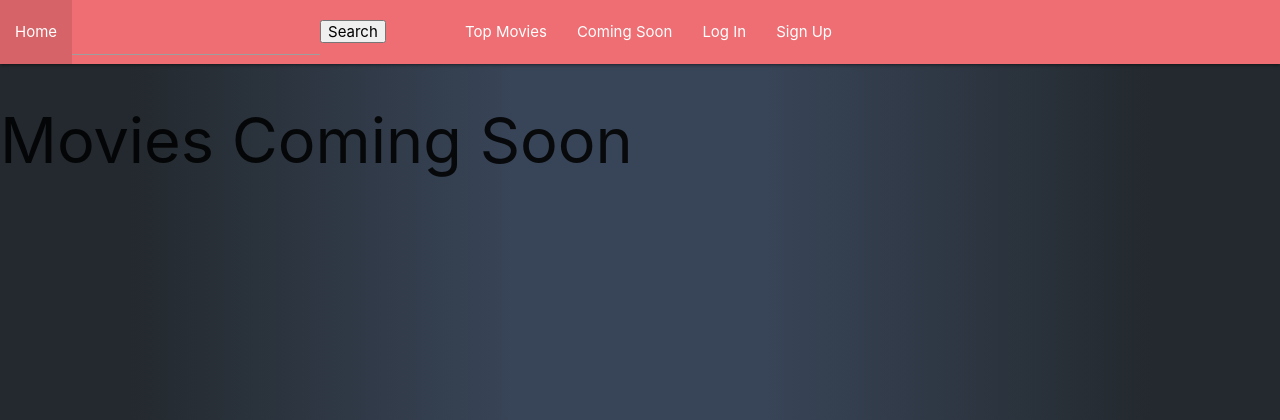
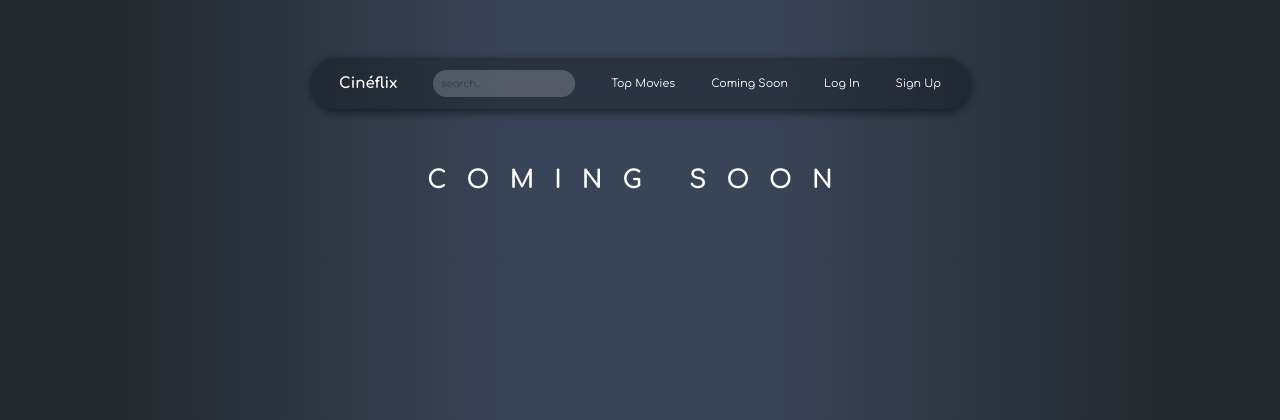
Before and after one commit to xiesheaeix/cineflix, a Django app: template main_app/templates/coming_soon.html in a window 1280 px wide; the page is wider, and only the part inside the window is pictured. Shown: the top 420 px of that part. Run offline with Django 4.2, Linux system fonts and the light colour scheme; the template is opened without the code that fills it, so the values that code supplies are empty.

Commit message:
update css

```diff
--- a/main_app/static/css/style.css
+++ b/main_app/static/css/style.css
@@ -1,23 +1,103 @@
+@import url('https://fonts.googleapis.com/css2?family=Comfortaa:wght@300;400;500;600;700&display=swap');
+@import url('https://fonts.googleapis.com/css2?family=Dosis:wght@200;300;400;500;600;700;800&display=swap');
+
 * {
     box-sizing: border-box;
 }
 
-/* body {
-    background-color: #23292E;
-} */
 body {
     background: rgb(35,41,46);
     background: linear-gradient(90deg, rgba(35,41,46,1) 10%, rgba(56,68,87,1) 40%, rgba(56,68,87,1) 60%, rgba(35,41,46,1) 90%);
 }
 
-button[type="submit"] {
-    position: absolute;
-    top: 20px;
+h1, li {
+    color: white;
+    font-family: 'Comfortaa', sans-serif;
 }
 
-.nav-right {
+ul, li {
+    list-style: none;
+}
+
+a {
+    color: white;
+    text-decoration: none;
+}
+
+h1 {
+    font-size: 25px;
+    padding: 40px;
+    text-transform: uppercase;
+    letter-spacing: 20px;
+    text-align: center;
+}
+
+/* navigation */
+
+nav {
+    display: flex;
+    justify-content: center;
+    align-items: center;
+}
+
+.menu-bar {
+    border-radius: 25px;
+    height: fit-content;
+    display: inline-flex;
+    background-color: rgba(0, 0, 0, .25);
+    -webkit-backdrop-filter: blur(10px);
+    backdrop-filter: blur(10px);
+    align-items: center;
+    padding: 0 10px;
+    margin: 50px 0 0 0;
+    box-shadow: 1px 3px 7px 2px rgba(0, 0, 0, 0.4);
+}
+
+.menu-bar li {
+    font-size: 11px;
+    font-weight: 400;
+    padding: 12px 10px;
+    margin: 0 8px;
+    position: relative;
+    cursor: pointer;
+    white-space: nowrap;
+}
+
+.menu-bar li[name="nav"]::before {
+    content: " ";
     position: absolute;
-    left: 30rem;
+    top: 0;
+    left: 0;
+    height: 100%;
+    width: 100%;
+    z-index: -1;
+    transition: 0.2s;
+    border-radius: 25px;
+}
+
+.menu-bar li[name="nav"]:hover::before {
+    background: linear-gradient(to bottom, #e8edec, #d2d1d3);
+    transform: scale(1.1);
+    opacity: 25%;
+}
+
+.cineflix {
+    font-weight: 700;
+    font-size: 15px;
+}
+
+/* search bar */
+
+form[name="search"] {
+    opacity: 20%;
+}
+
+.search-field {
+    border: none;
+    border-radius: 25px;
+    font-family: 'Comfortaa', sans-serif;
+    font-size: 10px;
+    padding: 8px;
 }
 
 /* home carousel */
@@ -25,7 +105,7 @@ button[type="submit"] {
 section {
     width: 100%;
     overflow-x: hidden;
-    margin-top: 6rem;
+    margin-top: 11rem;
 }
 
 .carousel-one, .carousel-two {
@@ -138,6 +218,25 @@ input[type="radio"] {
     height: 100%;
 }
 
+/* top movies / coming soon */
+
+
+.top-movies, .coming-soon, .search {
+    display: grid;
+    grid-template-columns: repeat(5, 140px);
+    row-gap: 20px;
+    width: 100%;
+    justify-content: center;
+    align-items: center;
+}
+
+.top-movies img, .coming-soon img, .search img {
+    width: 120px;
+    height: 170px;
+    border-radius: 6px;
+    box-shadow: 1px 3px 7px 2px rgba(0, 0, 0, 0.5);
+}
+
 /* amimations */
 
 @keyframes scrolling {
--- a/main_app/templates/base.html
+++ b/main_app/templates/base.html
@@ -7,31 +7,25 @@
     <meta http-equiv="X-UA-Compatible" content="IE=edge">
     <meta name="viewport" content="width=device-width, initial-scale=1.0">
     <title>Cinéflix</title>
-    <link rel="stylesheet" href="https://cdnjs.cloudflare.com/ajax/libs/materialize/1.0.0/css/materialize.min.css">
     <link rel="stylesheet" type="text/css" href="{% static 'css/style.css' %}">
 </head>
 <body>
     <nav>
-        <ul>
-            <li><a href="{% url 'home' %}">Home</a></li>
-            <li>
-                <form action="{% url 'search' %}" method="GET">
-                    <input type="text" name="all" required="true">
-                    <button type="submit" value="Search">Search</button>
+        <ul class="menu-bar">
+            <li name="search"><a href="{% url 'home' %}"><span class="cineflix">Cinéflix</span></a></li>
+            <li name="search">
+                <form action="{% url 'search' %}" method="GET" name="search">
+                    <input type="text" name="all" placeholder="search..." required="true" class="search-field">
                 </form>
             </li>
-            <div class="nav-right">
-                <li><a href="{% url 'top_movies' %}">Top Movies</a></li>
-                <li><a href="{% url 'coming_soon' %}">Coming Soon</a></li>
-                {% if user.is_authenticated %}
-                <li><a href="{% url 'FavoritesList' %}">Favorites List</a></li>
-                <li><a href="{% url 'profile' %}">Profile</a></li>
-                <li><a href="{% url 'logout' %}">Log Out</a></li>
-                {% else %}
-                <li><a href="{% url 'login' %}">Log In</a></li>
-                <li><a href="{% url 'signup' %}">Sign Up</a></li>
-            </div>
+            <li name="nav"><a href="{% url 'top_movies' %}">Top Movies</a></li>
+            <li name="nav"><a href="{% url 'coming_soon' %}">Coming Soon</a></li>
+            {% if user.is_authenticated %}
+            <li name="nav"><a href="{% url 'logout' %}">Log Out</a></li>
+            {% else %}
+            <li name="nav"><a href="{% url 'login' %}">Log In</a></li>
             {% endif %}
+            <li name="nav"><a href="{% url 'signup' %}">Sign Up</a></li>
         </ul>
     </nav>
     {% block content %}
--- a/main_app/templates/coming_soon.html
+++ b/main_app/templates/coming_soon.html
@@ -1,13 +1,12 @@
 {% extends 'base.html' %}
 {% block content %}
 
-<h1>Movies Coming Soon</h1>
+<h1>Coming Soon</h1>
 
-{% for item in all_coming_soon %}
-<a href="{% url 'details' item.id %}">
-    {{ item.title }}
-    <img src="{{ item.image }}" alt="" style="height: 200px; width: 100px;">
+<div class="coming-soon">
+    {% for item in all_coming_soon|slice:":20" %}
+        <img src="{{ item.image }}">
     {% endfor %}
-</a>
+</div>
 
 {% endblock %}
--- a/main_app/templates/home.html
+++ b/main_app/templates/home.html
@@ -1,7 +1,5 @@
 {% extends 'base.html' %}
 {% block content %}
-
-<h1>Home</h1>
 
 <section>
     <div class="carousel-one">
--- a/main_app/views.py
+++ b/main_app/views.py
@@ -35,10 +35,8 @@ def search(request):
 def top_movies(request):
     response = requests.get('https://imdb-api.com/en/API/Top250Movies/k_54v7k1ut').json()
     items = response['items']
-    # item_count = 0
+
     for item in items:
-        # item_count += 1
-        # while item_count <= 50:
         movie_data = Movie(
             imdbId = item['id'],
             title = item['title'],
@@ -53,8 +51,6 @@ def top_movies(request):
             movie_data.save()
 
     return render(request, 'top_movies.html', {'all_top_movies': items})
-        # else:
-        #     break
 
 def coming_soon(request):
     response = requests.get('https://imdb-api.com/en/API/ComingSoon/k_54v7k1ut').json()
```
Also changed, not shown: main_app/templates/search.html (+10 -7 lines), main_app/templates/top_movies.html (+6 -5 lines).
